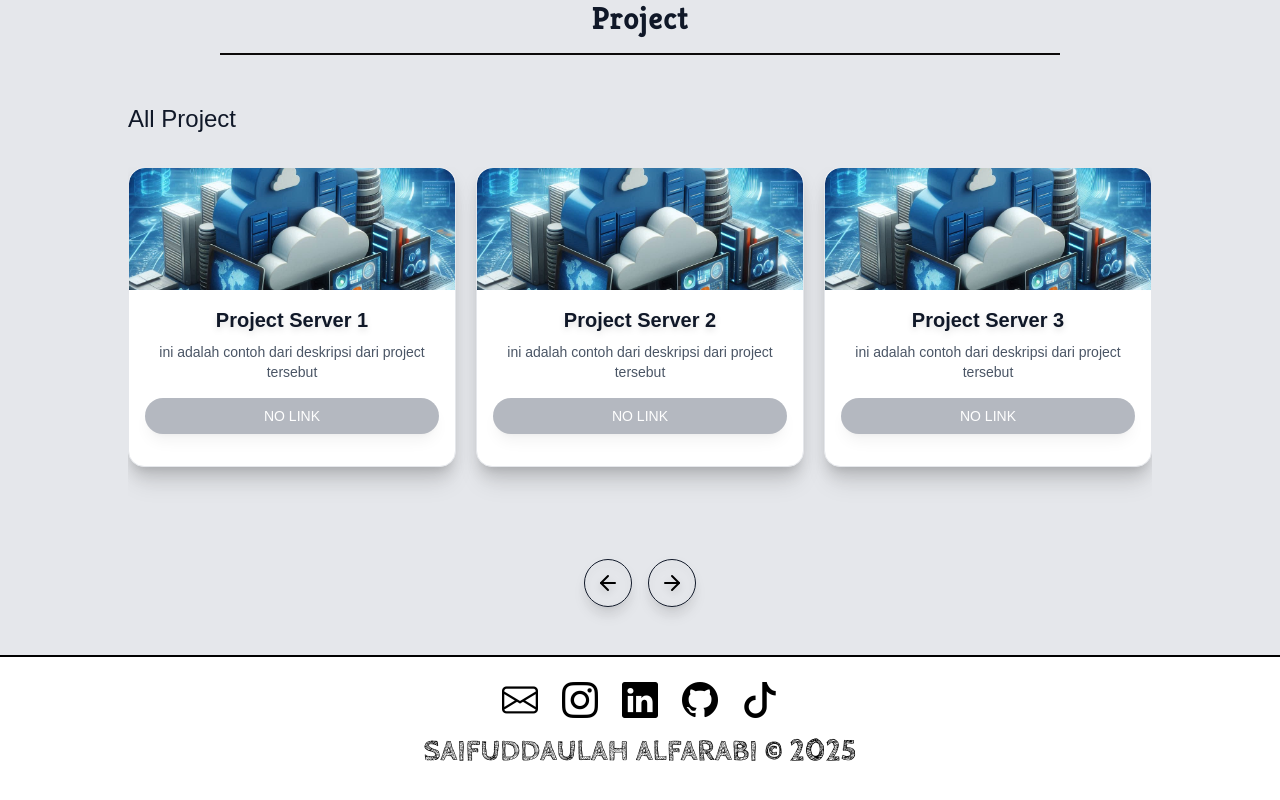
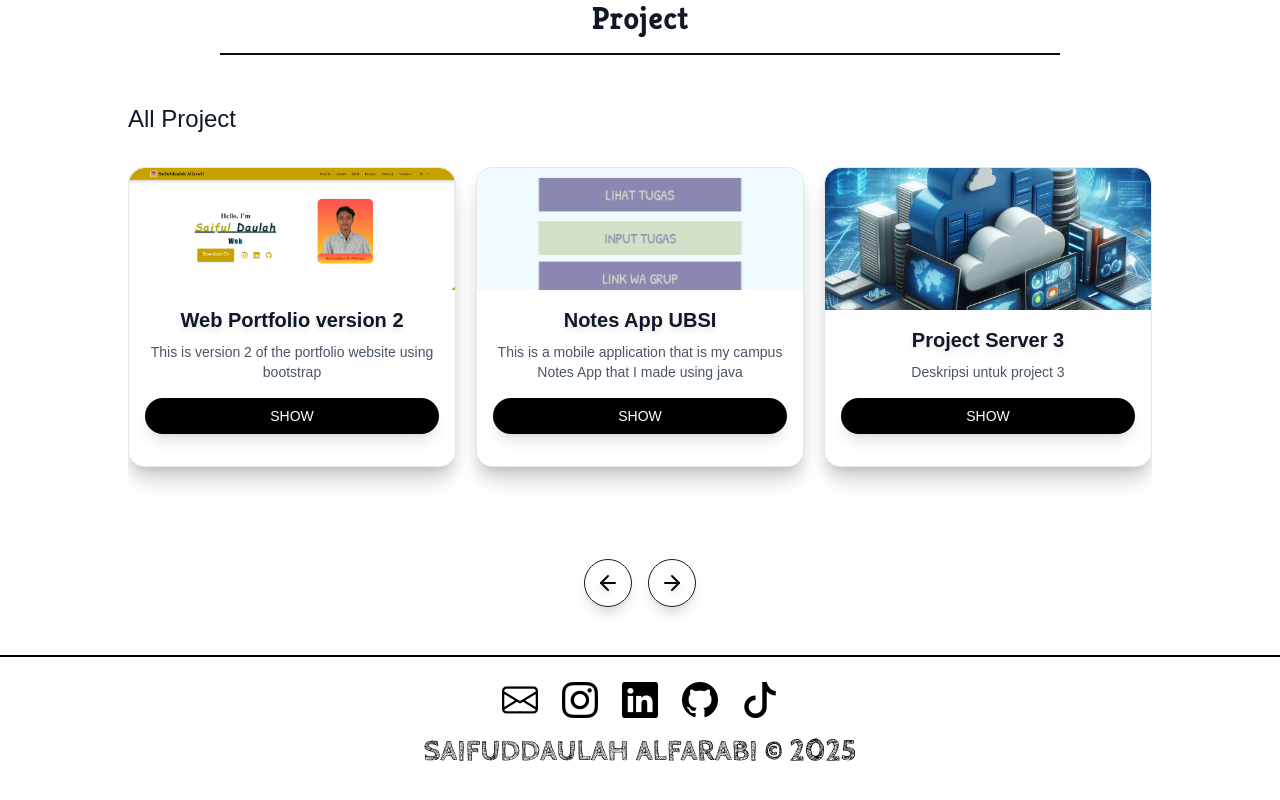
Before and after one commit to SaifulDA/webportov3, a React (Vite) app: page / in a window 1280 px wide. Shown: the part 1823-2623 px from the top of the page. Built offline with nearby package versions, Linux system fonts and the light colour scheme.

Commit message:
Feat: dont finish project section

```diff
--- a/src/pages/home/Project.jsx
+++ b/src/pages/home/Project.jsx
@@ -7,44 +7,72 @@ import "swiper/css/navigation";
 import ProjectCard from "../../components/layout/CardProject";
 import NavigationButton from "../../components/common/ButtonNavigation";
 import cloudImage from "../../assets/images/cc.png"; // Ganti dengan path gambar proyek
+import webV2 from "../../assets/images/webv2.png"; // Ganti dengan path gambar proyek
+import notesBsi from "../../assets/images/notesbsi.jpeg"; // Ganti dengan path gambar proyek
 
-// Data Projects
+// Data Projects (Tambahkan link unik untuk setiap proyek)
 const projects = [
-  { id: 1, title: "Project Server 1", desc: "ini adalah contoh dari deskripsi dari project tersebut", image: cloudImage },
-  { id: 2, title: "Project Server 2", desc: "ini adalah contoh dari deskripsi dari project tersebut", image: cloudImage },
-  { id: 3, title: "Project Server 3", desc: "ini adalah contoh dari deskripsi dari project tersebut", image: cloudImage },
-  { id: 4, title: "Project Server 4", desc: "ini adalah contoh dari deskripsi dari project tersebut", image: cloudImage },
-  { id: 5, title: "Project Server 5", desc: "ini adalah contoh dari deskripsi dari project tersebut", image: cloudImage },
-  { id: 6, title: "Project Server 6", desc: "ini adalah contoh dari deskripsi dari project tersebut", image: cloudImage },
+  {
+    id: 1,
+    title: "Web Portfolio version 2",
+    desc: "This is version 2 of the portfolio website using bootstrap",
+    image: webV2,
+    link: "https://github.com/SaifulDA/saifulda.github.io",
+  },
+  {
+    id: 2,
+    title: "Notes App UBSI",
+    desc: "This is a mobile application that is my campus Notes App that I made using java",
+    image: notesBsi,
+    link: "https://example.com/project2-demo",
+  },
+  {
+    id: 3,
+    title: "Project Server 3",
+    desc: "Deskripsi untuk project 3",
+    image: cloudImage,
+    link: "https://github.com/user/project3",
+  },
+  {
+    id: 4,
+    title: "Project Server 4",
+    desc: "Deskripsi untuk project 4",
+    image: cloudImage,
+    link: "https://myportfolio.com/project4",
+  },
+  {
+    id: 5,
+    title: "Project Server 5",
+    desc: "Deskripsi untuk project 5",
+    image: cloudImage,
+    link: "https://github.com/user/project5",
+  },
+  {
+    id: 6,
+    title: "Project Server 6",
+    desc: "Deskripsi untuk project 6",
+    image: cloudImage,
+    link: "https://example.com/project6-demo",
+  },
 ];
 
 const ProjectsSection = () => {
-  // Create unique class names for the navigation buttons
   const navigationPrevClass = "swiper-button-prev-custom";
   const navigationNextClass = "swiper-button-next-custom";
 
   return (
-    <section id="project" className="py-12 px-6 md:px-16 bg-gray-200 dark:bg-gray-900">
-      {/* Title with border line above and below */}
+    <section id="project" className="py-12 px-6 md:px-16 bg-white dark:bg-gray-900">
       <div className="mx-auto px-4">
-        {/* Garis Atas */}
         <hr className="border-t-2 border-stone-950 w-3/4 max-w-5xl mx-auto mb-4 dark:border-white" />
-
-        {/* Teks SKILLS */}
         <div className="text-center">
           <h2 className="font-kreon text-3xl tracking-wider font-bold text-gray-900 dark:text-white">Project</h2>
         </div>
-
-        {/* Garis Bawah */}
         <hr className="border-t-2 border-stone-950 w-3/4 max-w-5xl mx-auto mt-4 mb-12 dark:border-white" />
-
-        {/* Category title */}
         <div className="mb-8 max-w-5xl mx-auto">
           <h3 className="text-2xl font-medium text-gray-900 dark:text-white">All Project</h3>
         </div>
 
         <div className="max-w-5xl mx-auto">
-          {/* Project cards */}
           <Swiper
             modules={[Navigation]}
             spaceBetween={20}
@@ -61,18 +89,20 @@ const ProjectsSection = () => {
           >
             {projects.map((project) => (
               <SwiperSlide key={project.id}>
-                <ProjectCard title={project.title} desc={project.desc} image={project.image} />
+                <ProjectCard title={project.title} desc={project.desc} image={project.image} link={project.link} />
               </SwiperSlide>
             ))}
           </Swiper>
 
-          {/* Navigation buttons */}
           <div className="flex justify-center mt-8 gap-4">
-            <button className={`${navigationPrevClass} w-12 h-12 drop-shadow-lg shadow-lg rounded-full border border-gray-900 dark:border-white flex items-center justify-center focus:outline-none transition-transform duration-300 hover:scale-110`}>
+            <button
+              className={`${navigationPrevClass} dark:shadow-white/30 dark:shadow-md w-12 h-12 drop-shadow-lg shadow-lg rounded-full border border-gray-900 dark:border-white flex items-center justify-center focus:outline-none transition-transform duration-300 hover:scale-110`}
+            >
               <NavigationButton direction="left" />
             </button>
-
-            <button className={`${navigationNextClass} w-12 h-12 drop-shadow-lg shadow-lg rounded-full border border-gray-900 dark:border-white flex items-center justify-center focus:outline-none transition-transform duration-300 hover:scale-110`}>
+            <button
+              className={`${navigationNextClass} dark:shadow-white/30 dark:shadow-md w-12 h-12 drop-shadow-lg shadow-lg rounded-full border border-gray-900 dark:border-white flex items-center justify-center focus:outline-none transition-transform duration-300 hover:scale-110`}
+            >
               <NavigationButton direction="right" />
             </button>
           </div>
```
